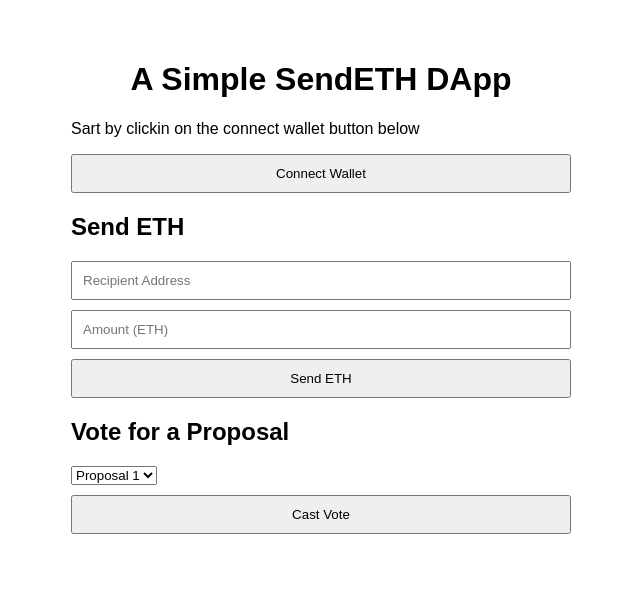
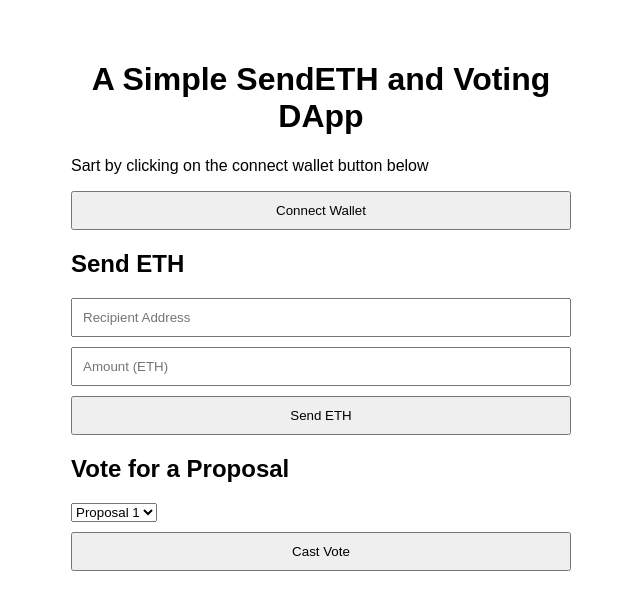
Before and after one commit to CNwante/Solomon-Nwante-Web3-Course-Final-Project, a website built with Vite: page sendeth-dapp/src/index.html in a window 1280 px wide. Shown: the whole page, without its empty margins (319-959 px from the left). Built offline with nearby package versions, Linux system fonts and the light colour scheme.

Commit message:
Correct typo error

```diff
--- a/sendeth-dapp/src/index.html
+++ b/sendeth-dapp/src/index.html
@@ -36,8 +36,8 @@
   </head>
   <body>
     <div class="container">
-      <h1>A Simple SendETH DApp</h1>
-      <p>Sart by clickin on the connect wallet button below</p>
+      <h1>A Simple SendETH and Voting DApp</h1>
+      <p>Sart by clicking on the connect wallet button below</p>
       <button id="connect-wallet">Connect Wallet</button>
       <div id="wallet-info" style="display: none">
         <p><strong>Address:</strong> <span id="address"></span></p>
```
Also changed, not shown: sendeth-dapp/dist/index.html.
